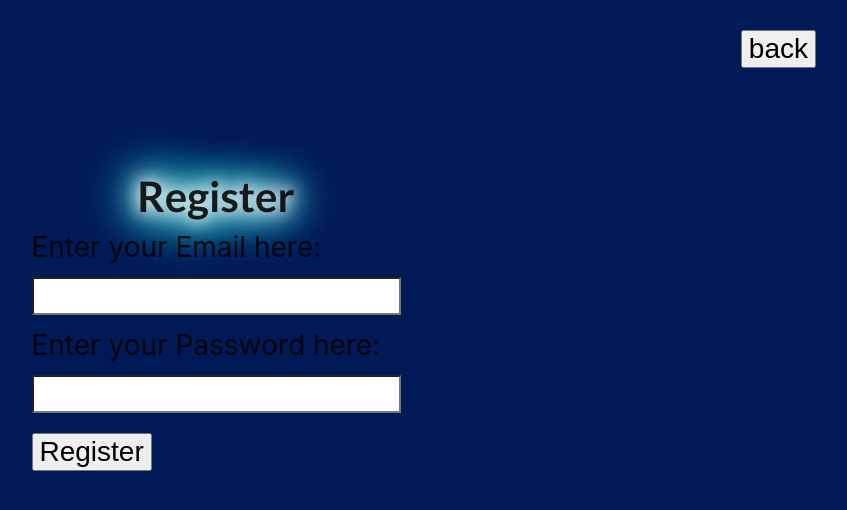
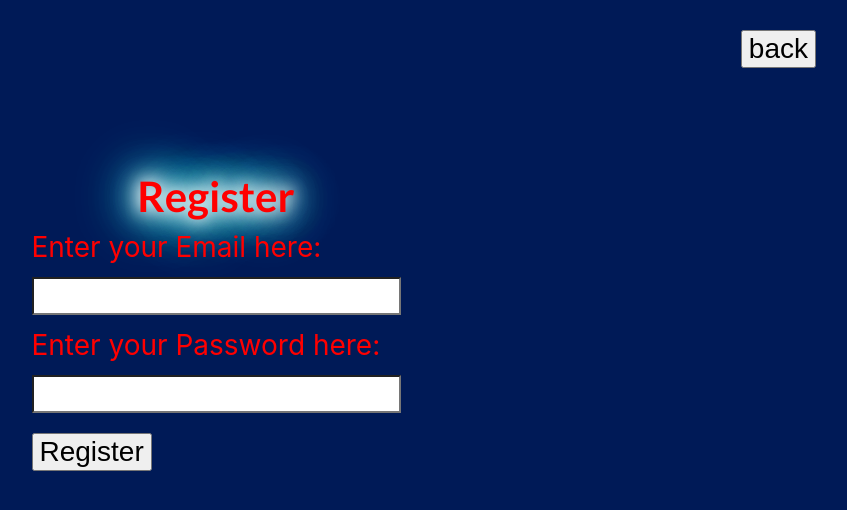
Before and after one commit to nofariof12/Project, a React (Create React App) app in the folder react-site/: page /register in a window 1280 px wide. Shown: the top 510 px of the page, without its empty margins (424-1271 px from the left). Built offline with nearby package versions, Linux system fonts and the light colour scheme.

Commit message:
colors of register and login

```diff
--- a/react-site/src/components/log_in.css
+++ b/react-site/src/components/log_in.css
@@ -9,6 +9,7 @@
     justify-content: center;
     height: 80vh;
     font-size: 2rem;
+    color: red;
   }
   h2 {
     font-size: 3rem; /* adjust the font size to your preference */
--- a/react-site/src/components/register.css
+++ b/react-site/src/components/register.css
@@ -5,6 +5,7 @@
     justify-content: center;
     height: 80vh;
     font-size: 2rem;
+    color: red;
   }
 
   h2 {
```
